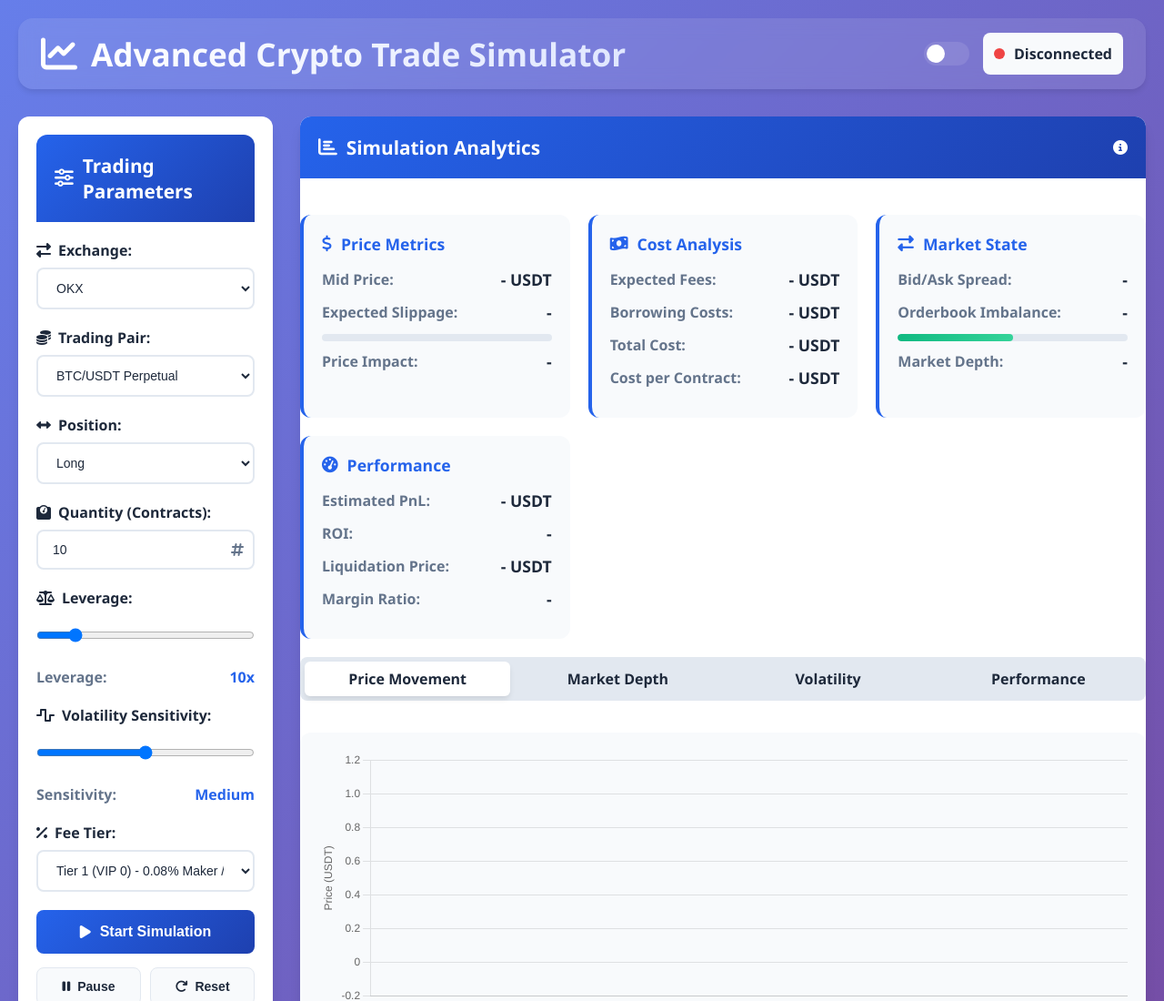
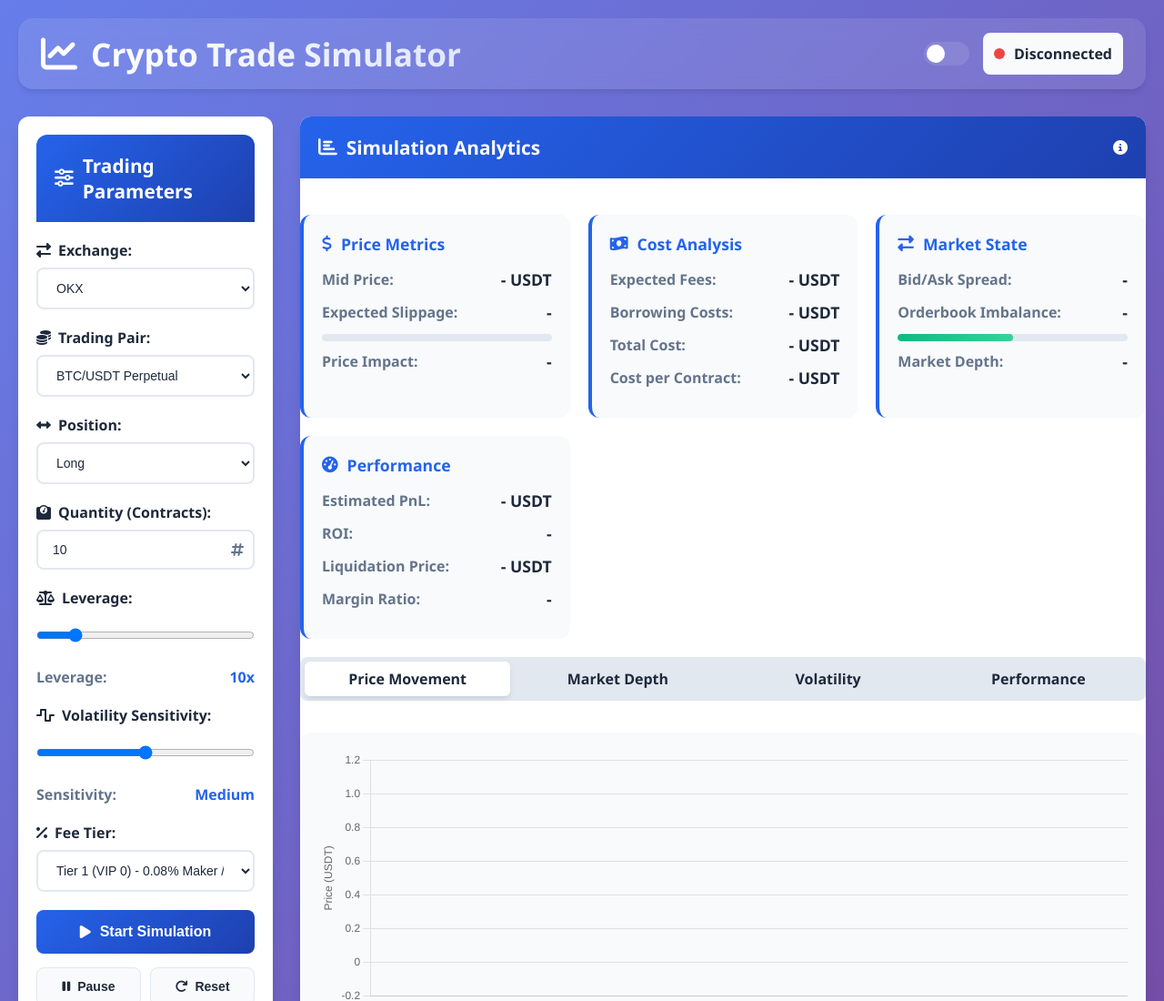
Before and after one commit to priyanshudas00/CryptoTradeSimulator, a website: page frontend/index.html in a window 1280 px wide. Shown: the top 1100 px of the page at 91% size. Drawn offline with nearby package versions, Linux system fonts and the light colour scheme.

Commit message:
Merge remote changes from origin/main

```diff
--- a/frontend/index.html
+++ b/frontend/index.html
@@ -611,7 +611,7 @@
         <header class="app-header">
             <div class="logo">
                 <i class="fas fa-chart-line logo-icon"></i>
-                <h1>Advanced Crypto Trade Simulator</h1>
+                <h1>Crypto Trade Simulator</h1>
             </div>
             <div class="header-controls">
                 <button class="theme-toggle" id="theme-toggle" title="Toggle dark/light mode">
```
Also changed, not shown: NETLIFY_TROUBLESHOOTING.md (deleted).
